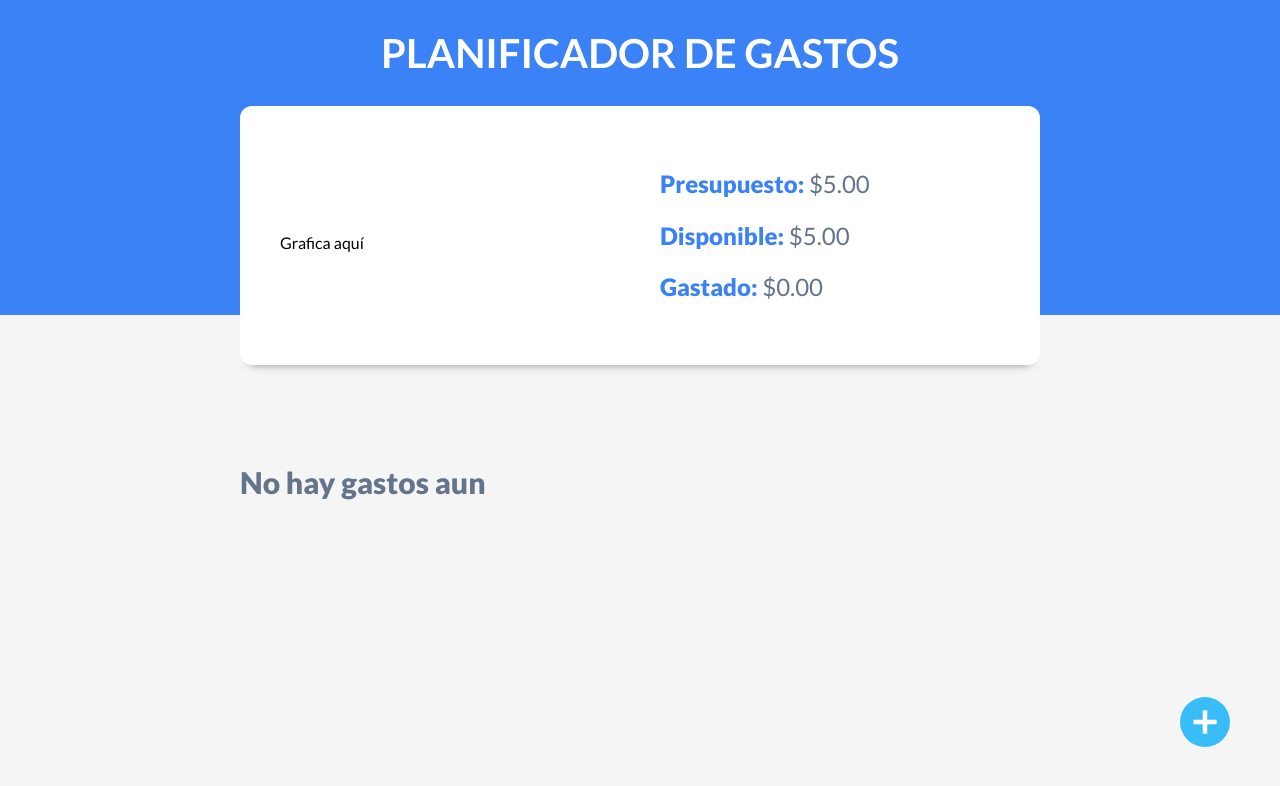
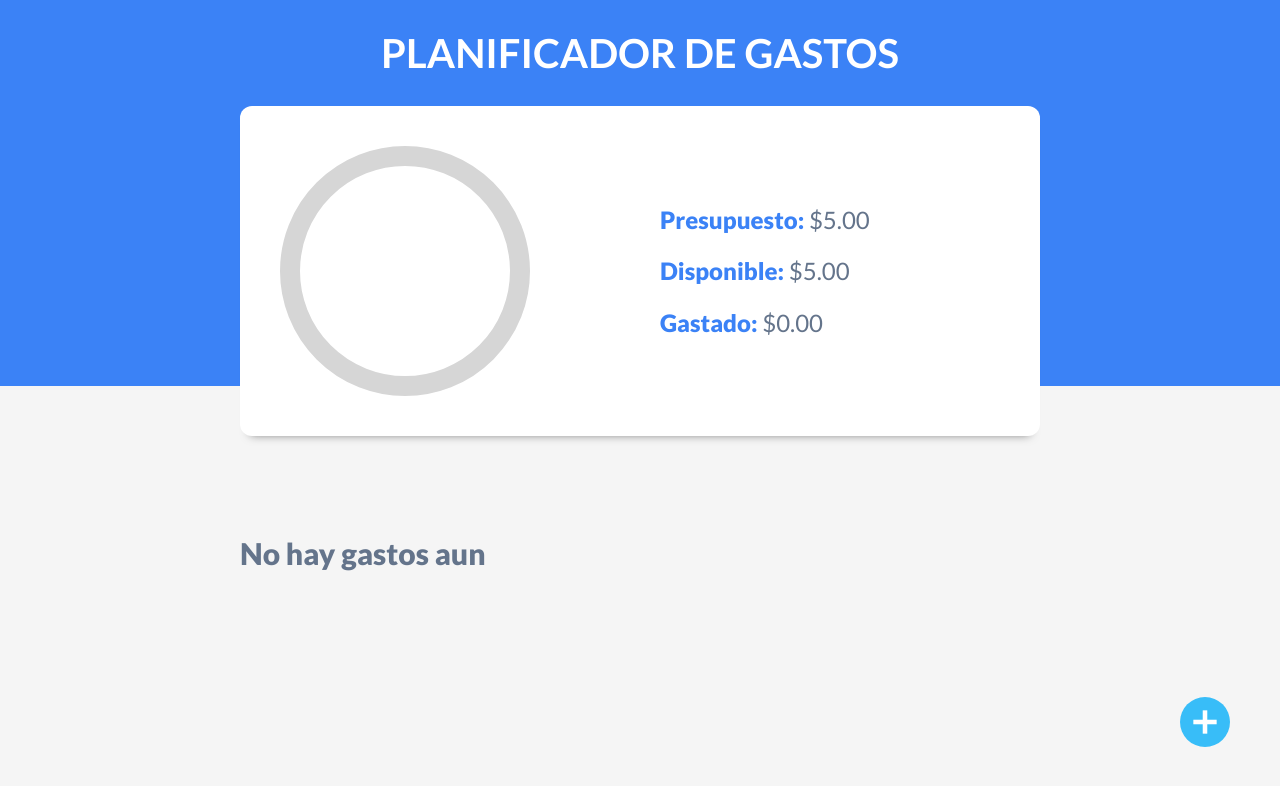
Before and after one commit to luisjairm/control-gastos-react-c, a React (Vite) app: page / in a window 1280 px wide. Both pictures are taken after typing "5" into the empty fields and a click on the input "Añadir". Shown: the top 786 px of the page. Built offline with nearby package versions, Linux system fonts and the light colour scheme.

Commit message:
123. Agregando una Gráfica Circular para el control del presupuesto

```diff
--- a/package.json
+++ b/package.json
@@ -11,6 +11,7 @@
   "dependencies": {
     "prop-types": "^15.8.1",
     "react": "^18.2.0",
+    "react-circular-progressbar": "^2.1.0",
     "react-dom": "^18.2.0",
     "react-swipeable-list": "^1.7.2"
   },
--- a/src/components/ControlPresupuesto.jsx
+++ b/src/components/ControlPresupuesto.jsx
@@ -1,4 +1,6 @@
 import { useEffect, useState } from 'react'
+import { CircularProgressbar } from 'react-circular-progressbar'
+import 'react-circular-progressbar/dist/styles.css'
 
 const ControlPresupuesto = ({ presupuesto, gastos }) => {
   const [disponible, setDisponible] = useState(0)
@@ -21,7 +23,9 @@
   return (
     <div className='contenedor-presupuesto contenedor sombra dos-columnas'>
       <div>
-        <p>Grafica aquí</p>
+        <CircularProgressbar
+          value={0}
+        />
       </div>
       <div className='contenido-presupuesto'>
         <p><span>Presupuesto: </span>{formatearCantidad(presupuesto)}</p>
```
Also changed, not shown: 1 other file (tests, documents, lock files or other folders).
